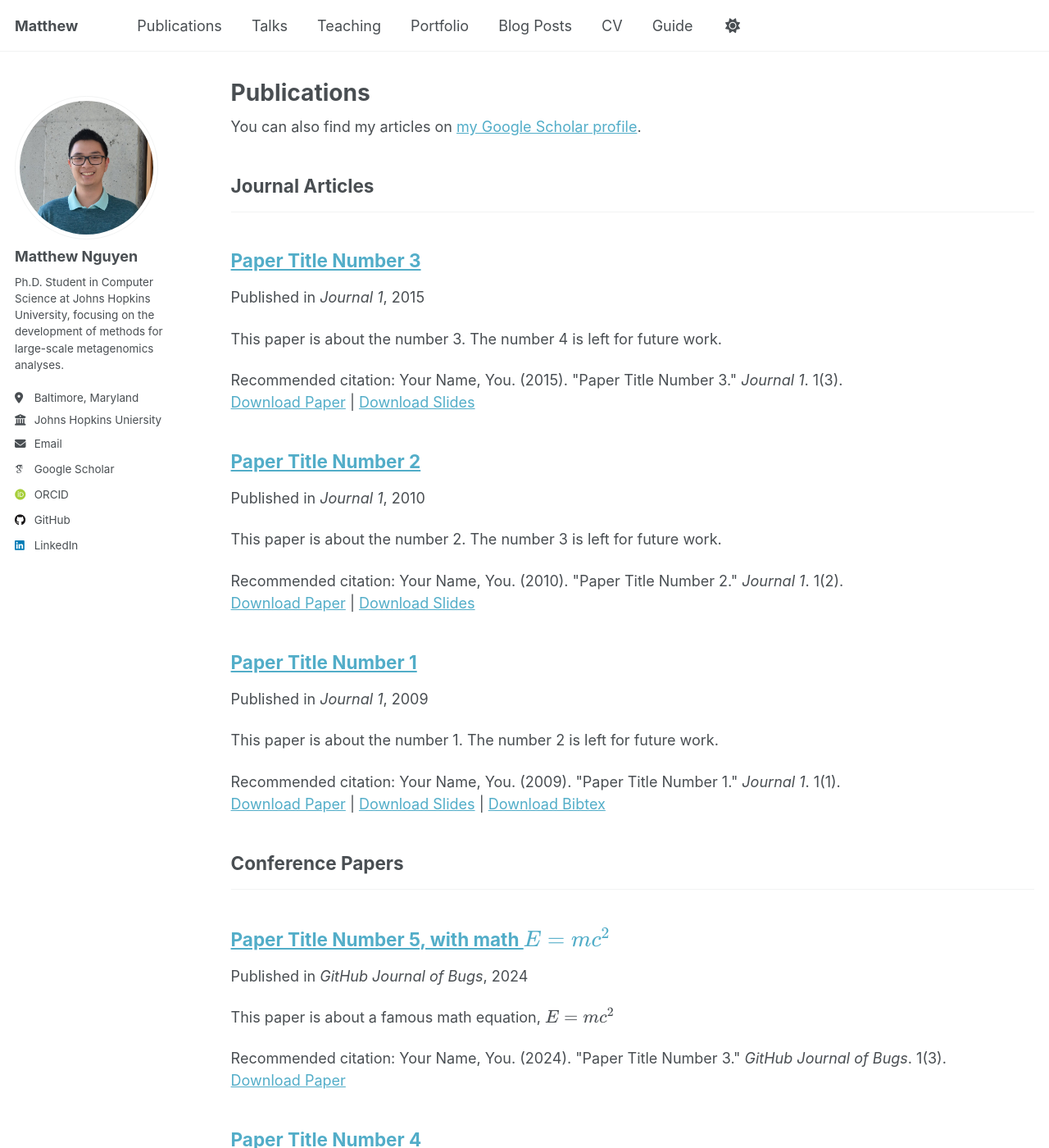
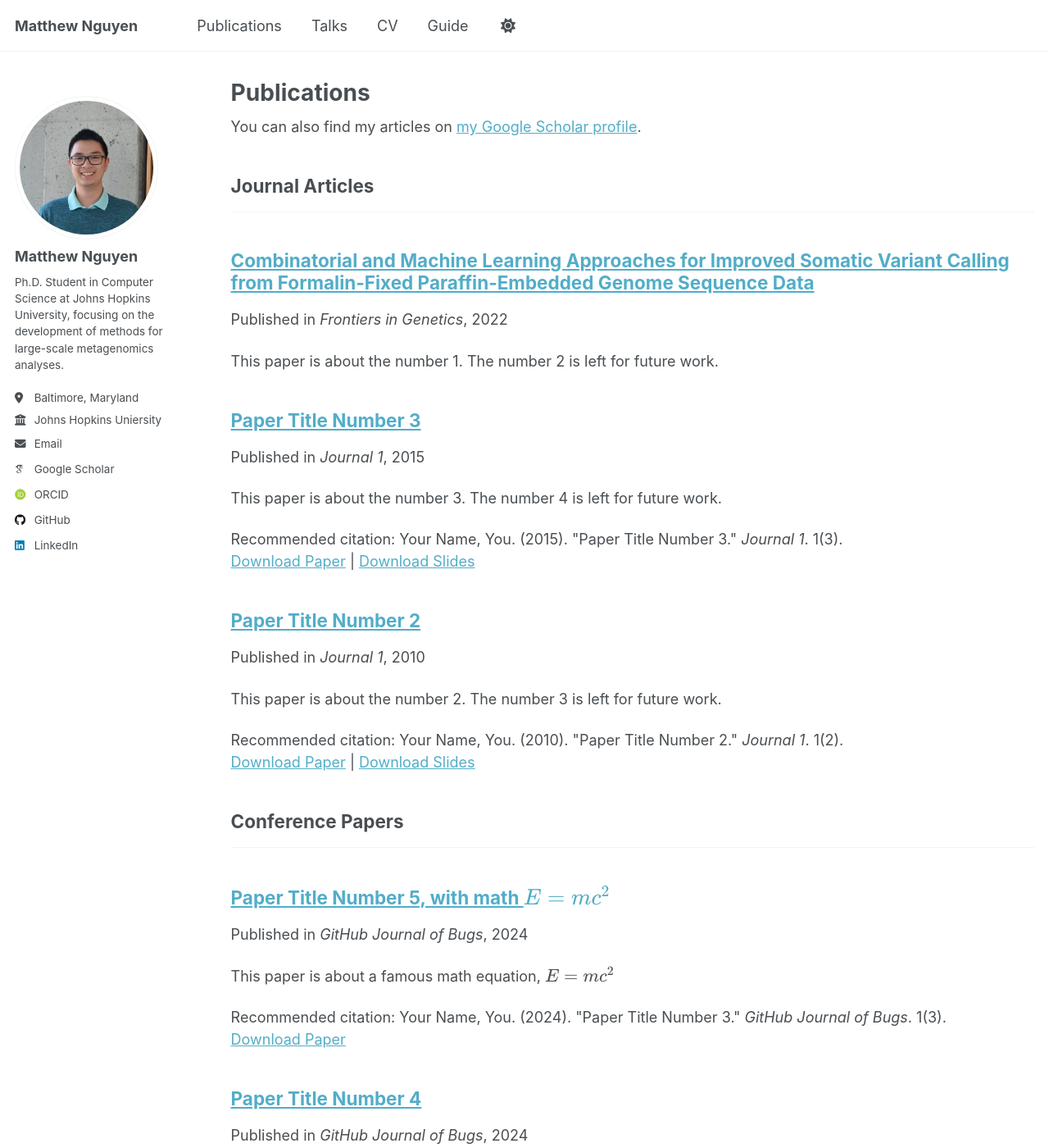
Before and after one commit to matnguyen/matnguyen.github.io, a Jekyll site: the page built from _pages/publications.html, in a window 1280 px wide and 1400 px high. Shown: the whole window at 82% size. Built offline with Jekyll 4.4.1, drawn with Linux system fonts in a browser that asks for light colours; some web fonts are replaced.

Commit message:
Add a publication

```diff
--- a/_config.yml
+++ b/_config.yml
@@ -9,10 +9,10 @@
 # Basic Site Settings
 locale                   : "en-US"
 site_theme               : "default"
-title                    : "Matthew"
+title                    : "Matthew Nguyen"
 title_separator          : "-"
 name                     : &name "Matthew Nguyen"
-description              : &description "personal description"
+description              : &description "Ph.D. Student in Computer Science at Johns Hopkins University, focusing on the development of methods for large-scale metagenomics analyses."
 url                      : https://matnguyen.github.io # the base hostname & protocol for your site e.g. "https://[your GitHub username].github.io" or if you already have some other page hosted on Github then use "https://[your GitHub username].github.io/[Your Repo Name]"
 baseurl                  : "" # the subpath of your site, e.g. "/blog"
 repository               : "matnguyen.github.io"
--- a/_publications/2009-10-01-paper-title-number-1.md
+++ b/_publications/2009-10-01-paper-title-number-1.md
@@ -1,14 +1,14 @@
 ---
-title: "Paper Title Number 1"
+title: "Combinatorial and Machine Learning Approaches for Improved Somatic Variant Calling from Formalin-Fixed Paraffin-Embedded Genome Sequence Data"
 collection: publications
 category: manuscripts
-permalink: /publication/2009-10-01-paper-title-number-1
+permalink: https://doi.org/10.3389/fgene.2022.834764
 excerpt: 'This paper is about the number 1. The number 2 is left for future work.'
-date: 2009-10-01
-venue: 'Journal 1'
-slidesurl: 'http://academicpages.github.io/files/slides1.pdf'
-paperurl: 'http://academicpages.github.io/files/paper1.pdf'
-bibtexurl: 'http://academicpages.github.io/files/bibtex1.bib'
-citation: 'Your Name, You. (2009). &quot;Paper Title Number 1.&quot; <i>Journal 1</i>. 1(1).'
+date: 2022-04-27
+venue: 'Frontiers in Genetics'
+# slidesurl: 'http://academicpages.github.io/files/slides1.pdf'
+# paperurl: 'http://academicpages.github.io/files/paper1.pdf'
+# bibtexurl: 'http://academicpages.github.io/files/bibtex1.bib'
+# citation: 'Your Name, You. (2009). &quot;Paper Title Number 1.&quot; <i>Journal 1</i>. 1(1).'
 ---
 The contents above will be part of a list of publications, if the user clicks the link for the publication than the contents of section will be rendered as a full page, allowing you to provide more information about the paper for the reader. When publications are displayed as a single page, the contents of the above "citation" field will automatically be included below this section in a smaller font.
```
Also changed, not shown: _data/navigation.yml (+6 -6 lines).
